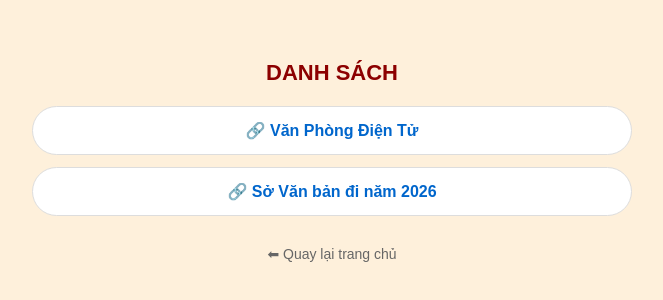
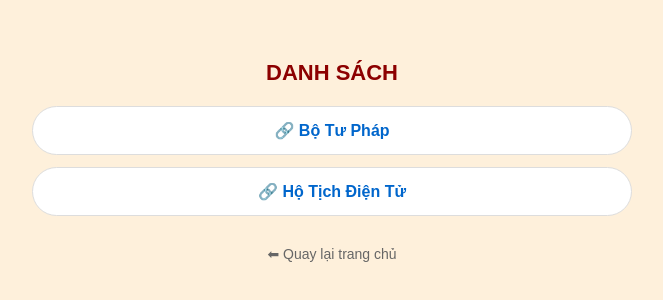
Before and after one commit to Tmy156/LINK, a plain HTML site: page botuphap.html in a window 1280 px wide. Shown: the part 246-546 px from the top of the page, without its empty margins (308-971 px from the left). Drawn offline with Linux system fonts and the light colour scheme.

Commit message:
Update botuphap.html

```diff
--- a/botuphap.html
+++ b/botuphap.html
@@ -19,8 +19,8 @@
         <h1>DANH SÁCH</h1>
 
         <div class="links-container">
-            <a href="ĐƯỜNG_LINK_THẬT_CỦA_M" target="_blank" class="sub-link-item">🔗 Văn Phòng Điện Tử</a>
-            <a href="ĐƯỜNG_LINK_THẬT_CỦA_M" target="_blank" class="sub-link-item">🔗 Sở Văn bản đi năm 2026</a>
+           <a href="https://motcua.moj.gov.vn/" target="_blank" class="sub-link-item">🔗 Bộ Tư Pháp</a>
+                 <a href="https://hotichdientu.moj.gov.vn/" target="_blank" class="sub-link-item">🔗 Hộ Tịch Điện Tử</a>
         </div>
 
         <a href="index.html" class="back-btn">⬅ Quay lại trang chủ</a>
```
